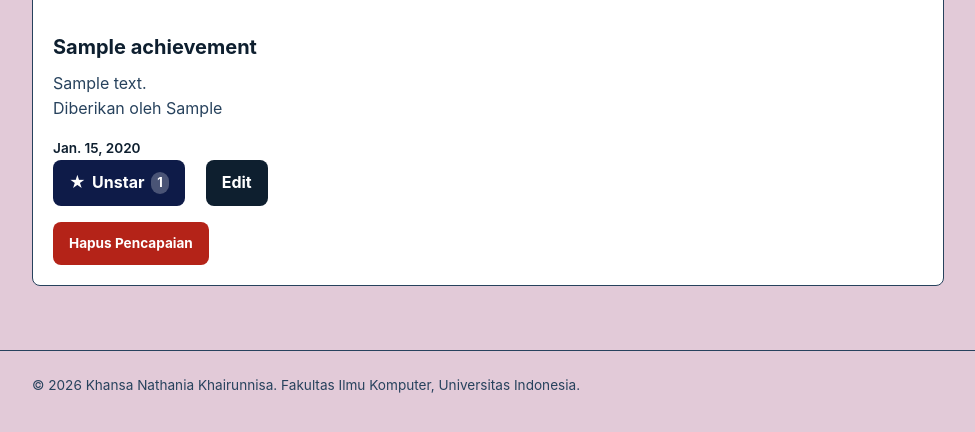
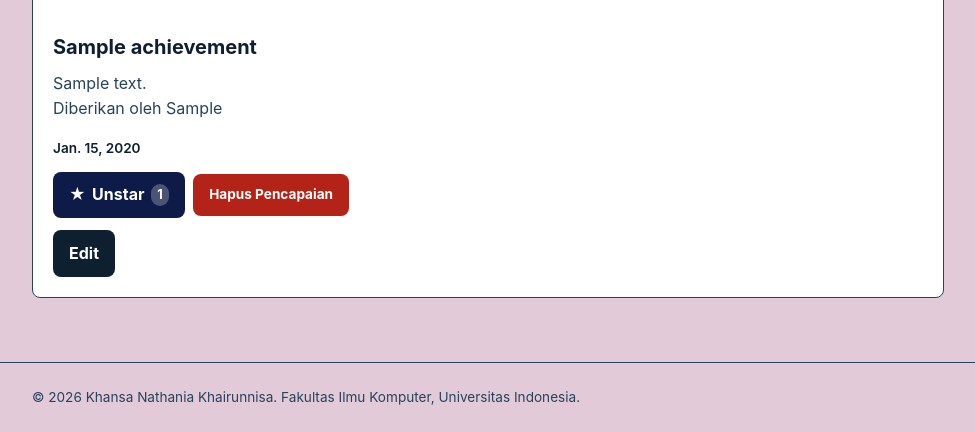
Before and after one commit to khansanathania/myportofolio, a Django app: page /achievement/ in a window 1280 px wide. Shown: the part 537-969 px from the top of the page, without its empty margins (152-1127 px from the left). Before the commit the page ends 930 px from the top, so only its background shows below. Run offline with Django 5.2, Linux system fonts and the light colour scheme; a user stored in the database is signed in; tables that the repository leaves empty hold one stand-in row (values such as "Sample post").

Commit message:
fix: fix achievement action layout and button alignment

```diff
--- a/static/css/style.css
+++ b/static/css/style.css
@@ -470,8 +470,6 @@ h1, .brand {
 
 .button-secondary {
     background: var(--ink);
-    vertical-align: middle;
-    margin-left: 0.5rem;
 }
 
 .project-header {
@@ -638,8 +636,6 @@ h1, .brand {
 
 .star-form {
     display: inline;
-    margin-right: 0.5rem;
-    vertical-align: middle;
 }
 
 .button-star {
@@ -647,7 +643,6 @@ h1, .brand {
     align-items: center;
     gap: 0.4rem;
     background: var(--ink);
-    vertical-align: middle;
 }
 
 .button-star.is-starred {
@@ -660,3 +655,19 @@ h1, .brand {
     background: rgba(255, 255, 255, 0.25);
     font-size: 0.8rem;
 }
+
+.achievement-actions {
+    display: flex;
+    flex-direction: row;
+    align-items: center;
+    gap: 0.5rem;
+    margin-top: 0.75rem;
+}
+
+.achievement-actions > * {
+    margin-top: 0;
+}
+
+.achievement-actions .experience-status {
+    margin-top: 0;
+}
--- a/templates/achievement.html
+++ b/templates/achievement.html
@@ -52,15 +52,20 @@
                         <p class = "experience-status">
                             {{  achievement.issued_at }}
                         </p>
+
+                        <div class="achievement-actions" >
+
                         <!-- Menampilkan fitur star pada setiap achievement -->
-                        {% include "components/achievement_star.html" with achievement=achievement %}
+                            {% include "components/achievement_star.html" with achievement=achievement %}
 
+                            {% if user.is_superuser %}
+                                {% include "components/achievement_delete_modal.html" with achievement=achievement %}
+                            {% endif %}
+                        </div>
                         {% if user.is_superuser or is_editor %}
-                            <a href="{% url 'main:update_achievement' achievement.id %}" class="button button-secondary">Edit</a>
-                        {% endif %}
-
-                        {% if user.is_superuser %}
-                            {% include "components/achievement_delete_modal.html" with achievement=achievement %}
+                             <div class="achievement-actions">
+                                <a href="{% url 'main:update_achievement' achievement.id %}" class="button button-secondary">Edit</a>
+                            </div>
                         {% endif %}
 
                     </article>
```
